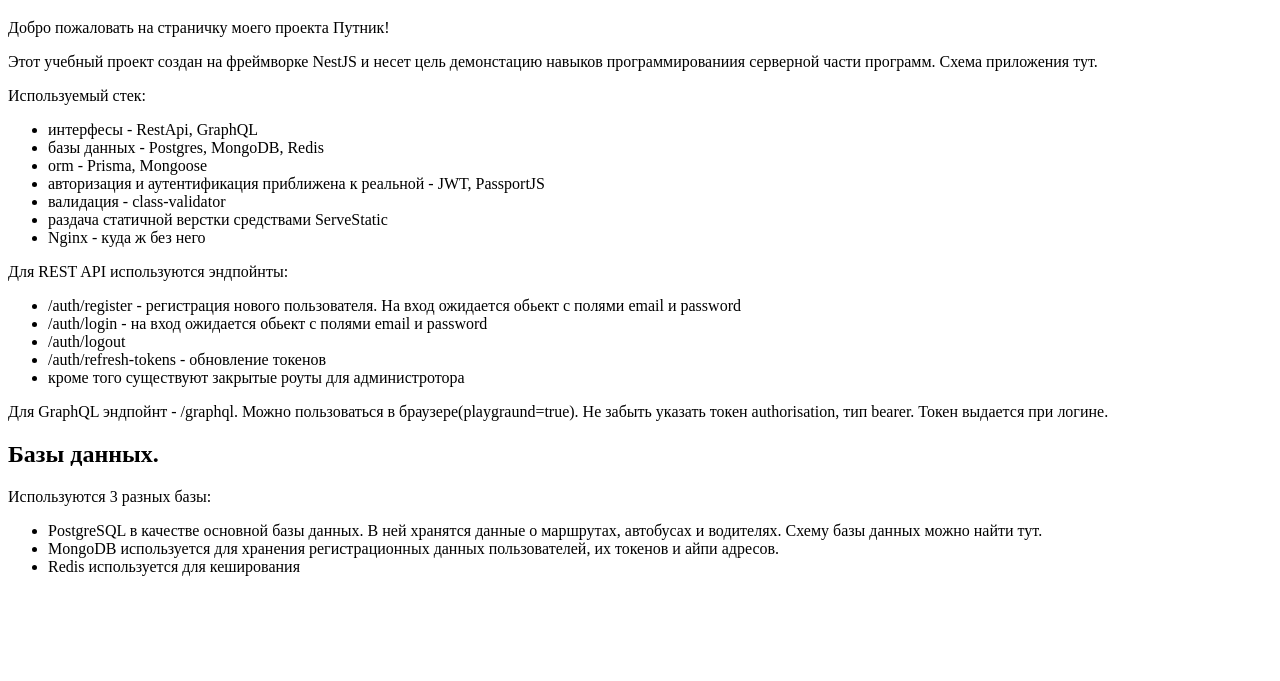
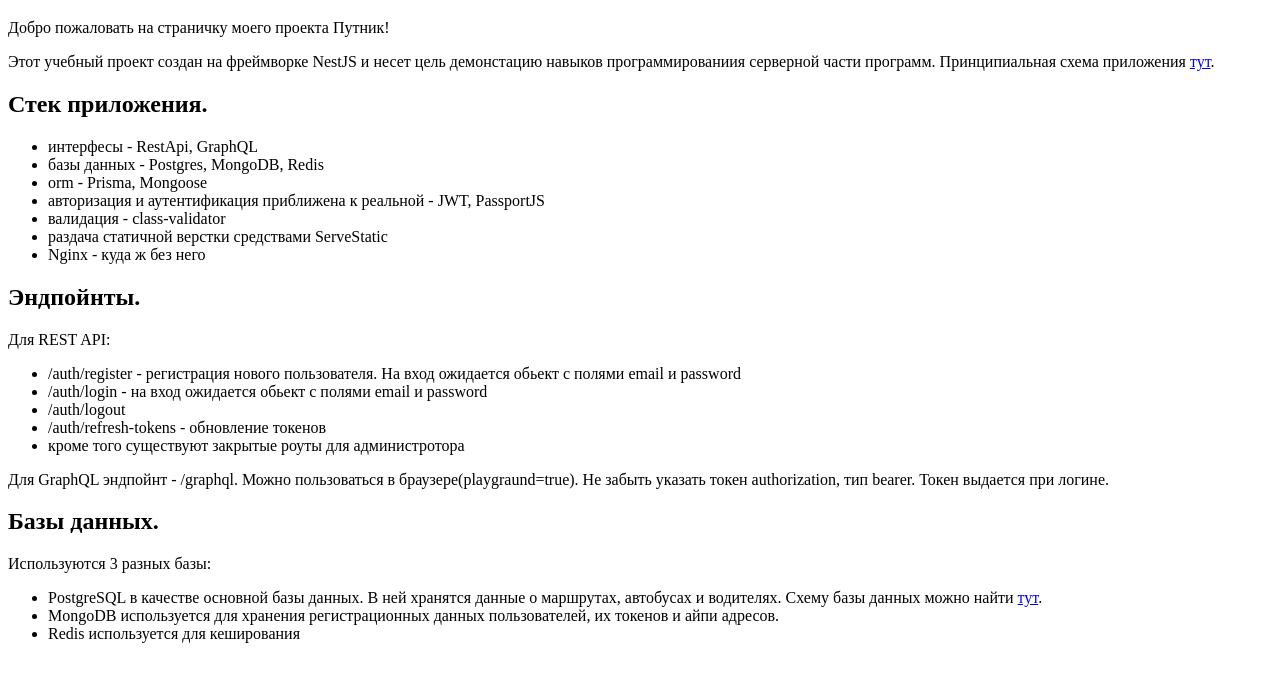
Before and after one commit to AntonRemenets/transport, a website: page public/index.html in a window 1280 px wide. Shown: the part 61-742 px from the top of the page. Drawn offline with Linux system fonts and the light colour scheme.

Commit message:
html is ready

```diff
--- a/public/index.html
+++ b/public/index.html
@@ -1,18 +1,18 @@
 <!doctype html>
-<html lang='en'>
+<html lang="en">
 <head>
-  <meta charset='UTF-8'>
-  <meta name='viewport'
-        content='width=device-width, user-scalable=no, initial-scale=1.0, maximum-scale=1.0, minimum-scale=1.0'>
-  <meta http-equiv='X-UA-Compatible' content='ie=edge'>
+  <meta charset="UTF-8">
+  <meta name="viewport"
+        content="width=device-width, user-scalable=no, initial-scale=1.0, maximum-scale=1.0, minimum-scale=1.0">
+  <meta http-equiv="X-UA-Compatible" content="ie=edge">
   <title>Transport API</title>
 </head>
 <body>
 <h1>Transport</h1>
 <p>Добро пожаловать на страничку моего проекта Путник!</p>
 <p>Этот учебный проект создан на фреймворке NestJS и несет цель демонстацию навыков программированиия серверной части
-  программ. Схема приложения тут.</p>
-<p>Используемый стек:</p>
+  программ. Принципиальная схема приложения <a href="app.jpg">тут</a>.</p>
+<h2>Стек приложения.</h2>
 <ul>
   <li>интерфесы - RestApi, GraphQL</li>
   <li>базы данных - Postgres, MongoDB, Redis</li>
@@ -22,7 +22,8 @@
   <li>раздача статичной верстки средствами ServeStatic</li>
   <li>Nginx - куда ж без него</li>
 </ul>
-<p>Для REST API используются эндпойнты:</p>
+<h2>Эндпойнты.</h2>
+<p>Для REST API:</p>
 <ul>
   <li>/auth/register - регистрация нового пользователя. На вход ожидается обьект с полями email и password</li>
   <li>/auth/login - на вход ожидается обьект с полями email и password</li>
@@ -31,16 +32,15 @@
   <li>кроме того существуют закрытые роуты для администротора</li>
 </ul>
 <p>Для GraphQL эндпойнт - /graphql. Можно пользоваться в браузере(playgraund=true). Не забыть указать токен
-  authorisation, тип bearer. Токен выдается при логине.</p>
+  authorization, тип bearer. Токен выдается при логине.</p>
 <h2>Базы данных.</h2>
 <p>Используются 3 разных базы:</p>
 <ul>
   <li>PostgreSQL в качестве основной базы данных. В ней хранятся данные о маршрутах, автобусах и водителях. Схему базы
-    данных можно найти тут.
+    данных можно найти <a href="transportDB.jpg">тут</a>.
   </li>
   <li>MongoDB используется для хранения регистрационных данных пользователей, их токенов и айпи адресов.</li>
   <li>Redis используется для кеширования</li>
 </ul>
-<p></p>
 </body>
 </html>
```
